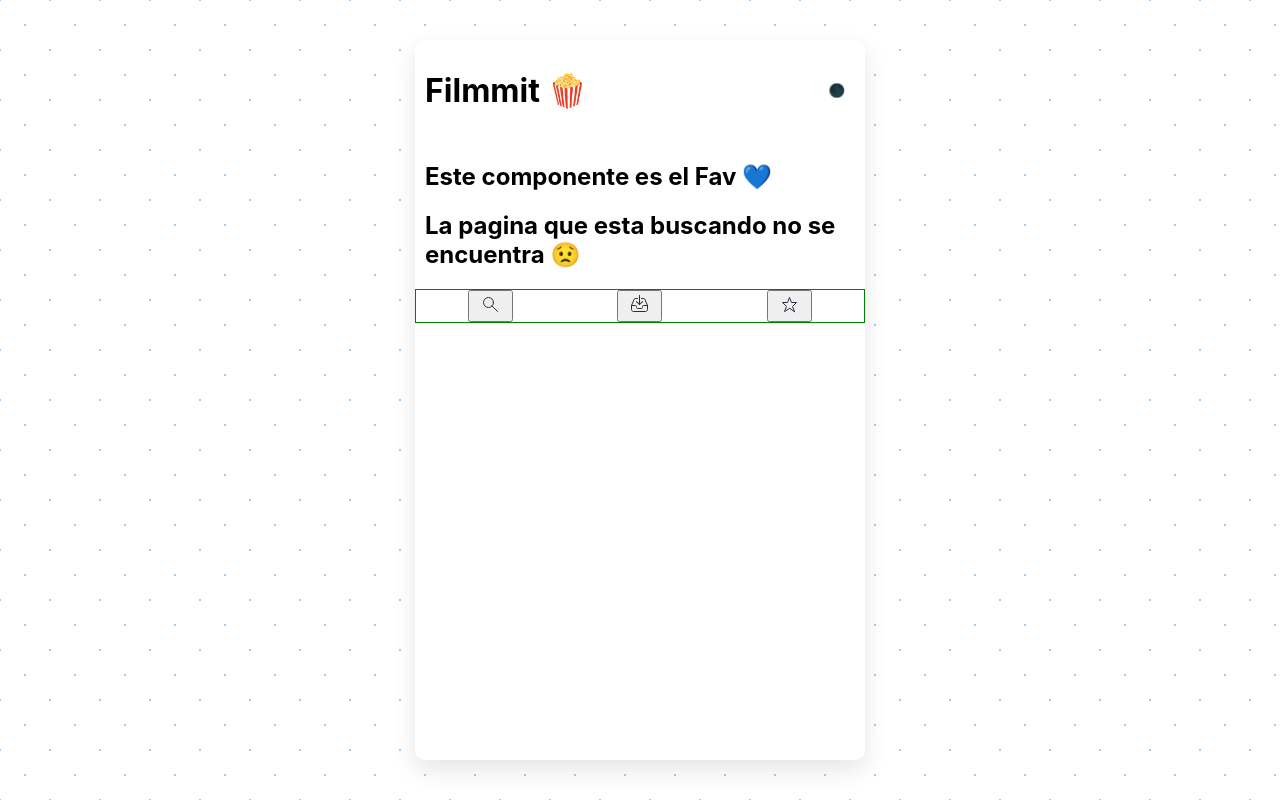
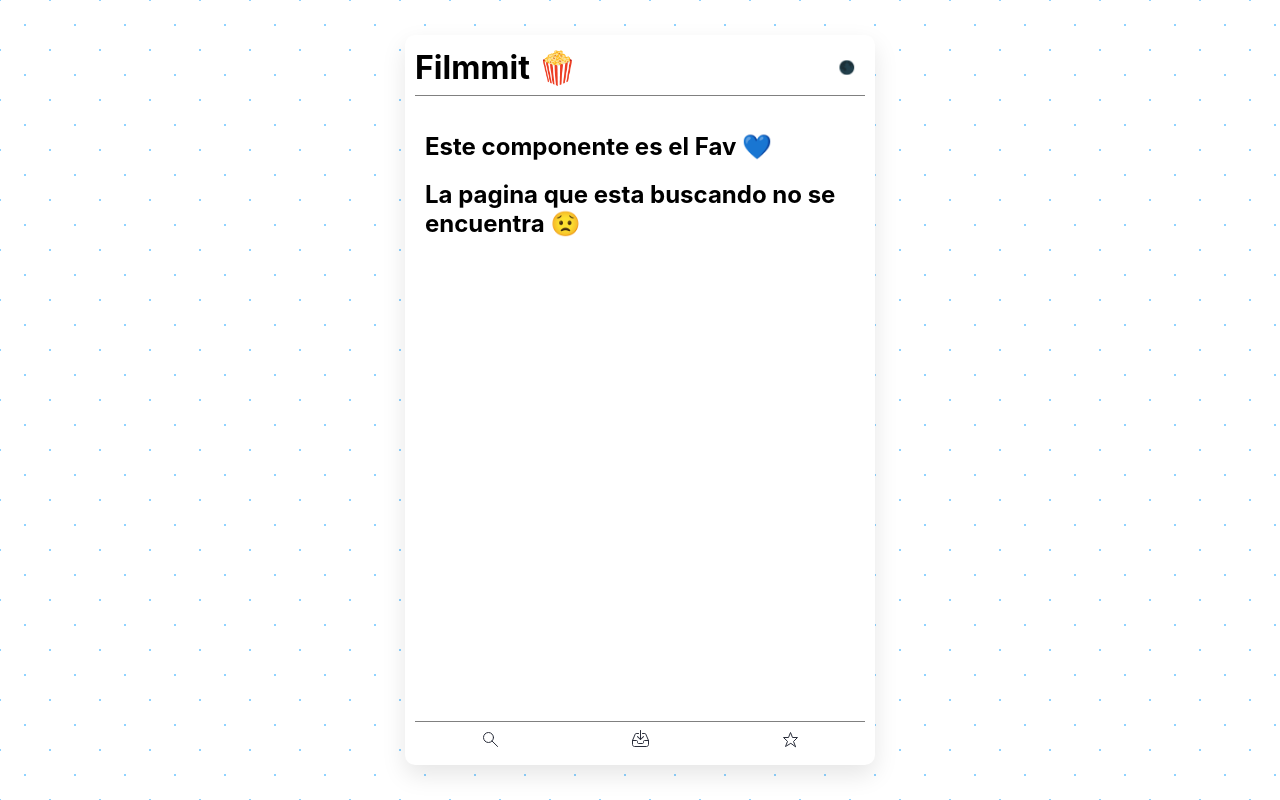
Before and after one commit to jmaciasfelix/search-movies, a React (Create React App) app: page /fav in a window 1280 px wide. Built offline with nearby package versions, Linux system fonts and the light colour scheme.

Commit message:
Design header, nav and content

```diff
--- a/src/components/Header/index.js
+++ b/src/components/Header/index.js
@@ -9,7 +9,11 @@
   display: flex;
   align-items: center;
   justify-content: space-between;
-  padding: 10px;
+  padding: 8px 0px;
+  border-bottom: 1px solid grey;
+  h1 {
+    margin: 0;
+  }
 `;
 
 export const Header = ({ setTheme }) => {
--- a/src/components/Nav/index.js
+++ b/src/components/Nav/index.js
@@ -7,10 +7,19 @@
 import { Button } from "../Utils/Button";
 
 const Wrapper = styled.nav`
-  border: 1px solid green;
   display: flex;
   align-items: center;
   justify-content: space-around;
+  border-top: 1px solid grey;
+  padding: 5px 0px;
+  button {
+    background: transparent;
+    border: none;
+    cursor: pointer;
+  }
+  button:focus {
+    outline: none;
+  }
 `;
 
 export const Nav = () => {
--- a/src/util/Content.js
+++ b/src/util/Content.js
@@ -3,6 +3,7 @@
 
 const Wrapper = styled.div`
   padding: 0px 10px;
+  flex: 0.95;
 `;
 
 export const Content = ({ children }) => <Wrapper>{children}</Wrapper>;
--- a/src/util/Layout.js
+++ b/src/util/Layout.js
@@ -13,6 +13,10 @@
   box-shadow: 0 10px 25px rgba(0, 0, 0, 0.1);
   height: 90vh;
   width: 450px;
+  padding: 5px 10px;
+  display: flex;
+  justify-content: space-between;
+  flex-direction: column;
 
   @media (max-width: 520px) {
     height: 90vh;
```
